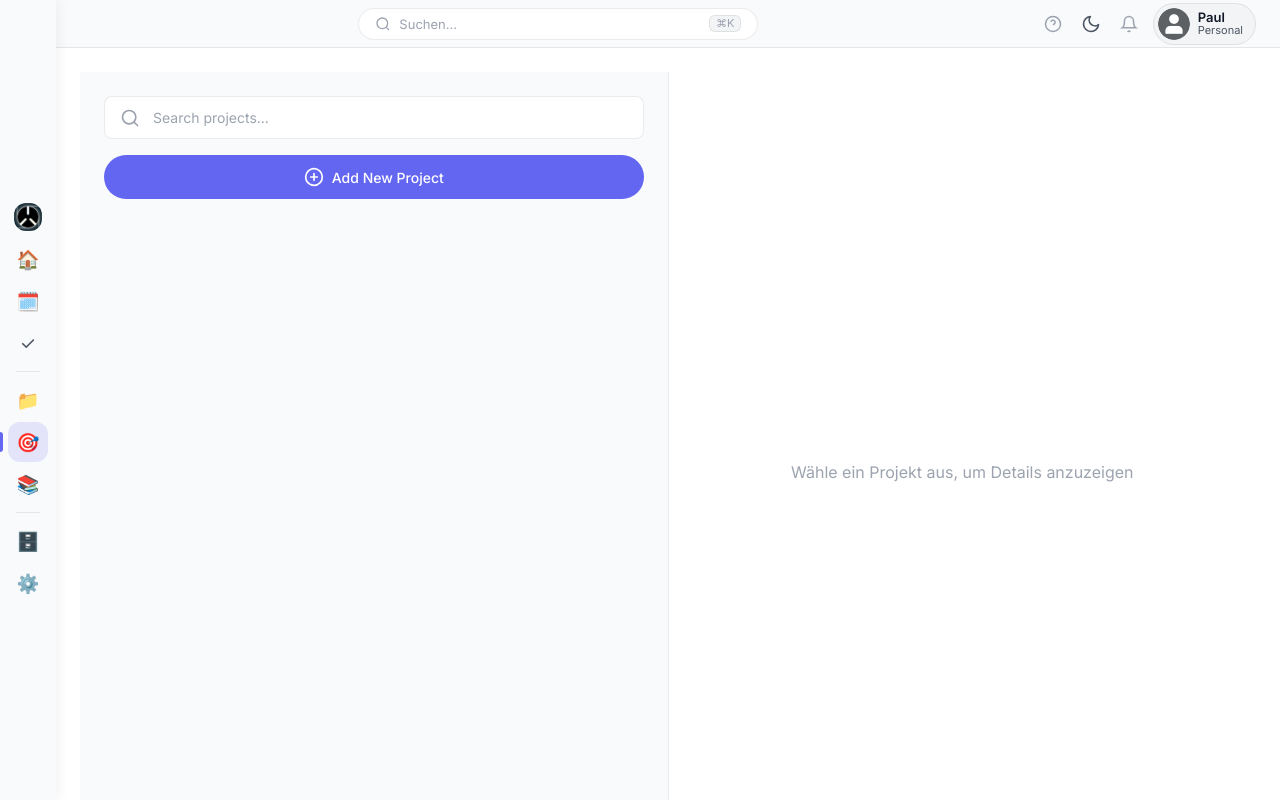
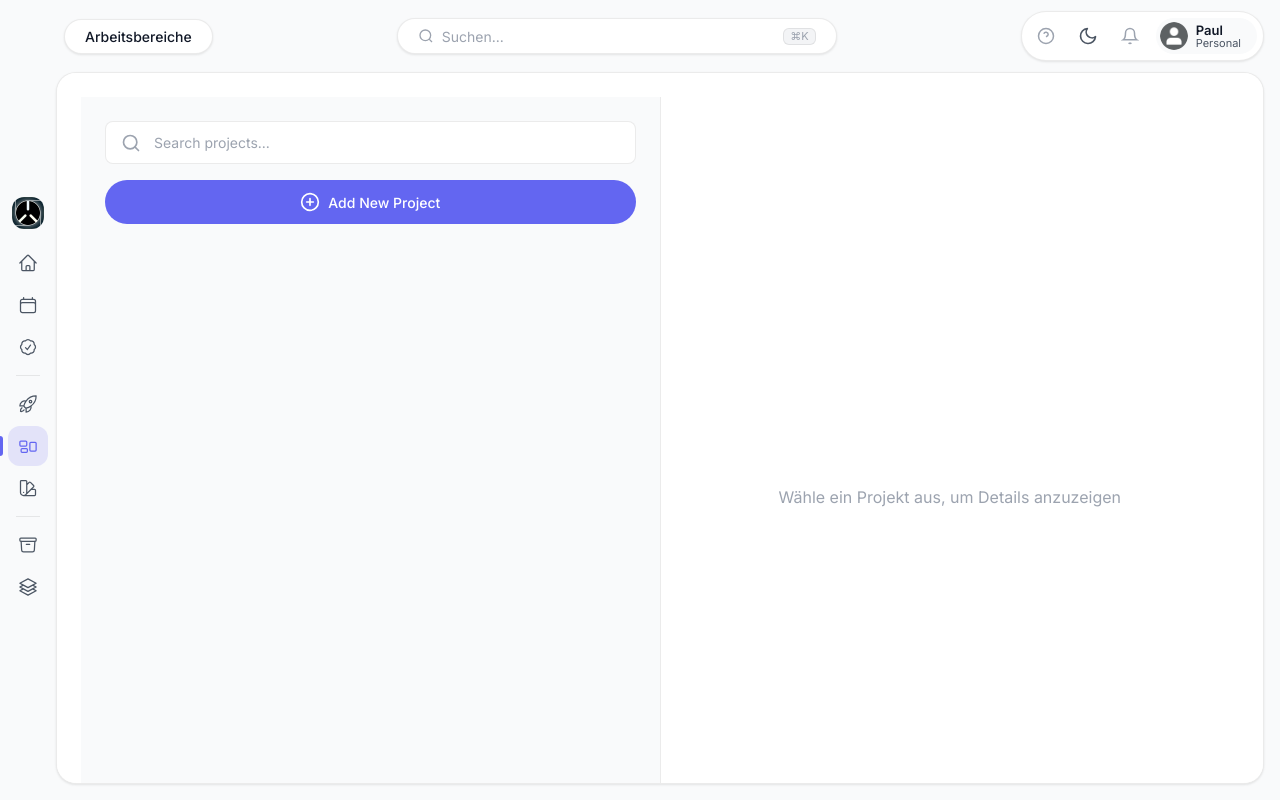
Before and after one commit to Paulito12209/ParaBook, an Angular app in the folder ParaBook/: page /areas in a window 1280 px wide. Built offline with nearby package versions, Linux system fonts and the light colour scheme.

Commit message:
feat: Introduce dynamic header titles based on route data and enhance sidebar navigation with SVG icons.

```diff
--- a/ParaBook/src/app/core/layouts/main-layout/main-layout.scss
+++ b/ParaBook/src/app/core/layouts/main-layout/main-layout.scss
@@ -3,15 +3,16 @@
   height: 100vh;
   width: 100vw;
   overflow: hidden;
-  background-color: var(--bg-primary);
+  background-color: var(--bg-secondary); /* Grauer Hintergrund, auf dem alles schwebt */
 }
 
 .layout-sidebar {
   width: var(--sidebar-width);
   height: 100%;
   flex-shrink: 0;
-  background-color: var(--bg-secondary);
-  box-shadow: var(--shadow-sidebar);
+  background-color: transparent; /* Nutzt den grauen Hintergrund */
+  box-shadow: none; /* User-Wunsch: "Die Sidebar sollte kein Schatten werfen" */
+  border-right: none;
   z-index: 10;
   position: relative;
 }
@@ -31,6 +32,25 @@
 .layout-content {
   flex-grow: 1;
   overflow-y: auto;
-  padding: var(--panel-padding) var(--section-gap);
+  background-color: var(--bg-primary); /* Die eigentliche weiße "Canvas" Fläche */
+  border-radius: 20px; /* Schön abgerundete Ecken */
+  margin: 0 16px 16px 0; /* Abstand zur rechten/unteren Kante */
+  padding: var(--panel-padding);
   scroll-behavior: smooth;
+  box-shadow: var(--shadow-card); /* Canvas wirft einen leichten Schatten auf das Grau */
+  border: var(--divider-thickness) solid var(--border-color);
 }
+
+/* Scrollbar für die weiße Canvas anpassen (etwas Abstand vom Rand) */
+.layout-content::-webkit-scrollbar {
+  width: 6px;
+  height: 6px;
+}
+.layout-content::-webkit-scrollbar-track {
+  background: transparent;
+  margin: 20px;
+}
+.layout-content::-webkit-scrollbar-thumb {
+  background: var(--border-color-hover);
+  border-radius: var(--radius-pill);
+}
--- a/ParaBook/src/app/pages/tasks/tasks.html
+++ b/ParaBook/src/app/pages/tasks/tasks.html
@@ -1,8 +1,7 @@
 <div class="page-container">
   <header class="page-header">
     <div class="header-title">
-      <h1>Aufgaben</h1>
-      <span class="badge">{{ tasks().length }}</span>
+      <span class="badge">{{ tasks().length }}</span> Aufgaben
     </div>
     <div class="header-actions">
       <!-- Quick Add Inline Form -->
--- a/ParaBook/src/app/shared/components/header/header.html
+++ b/ParaBook/src/app/shared/components/header/header.html
@@ -1,11 +1,14 @@
-<!-- Header: 3-Spalten (Logo/Titel | Suche | Actions) -->
+<!-- Header: Transparent mit Floating Pills -->
 <header>
 
     <div class="header-left">
-        <img class="header-logo" src="parabook-logo.png" alt="ParaBook Logo">
+        <!-- Seitentitel Pille (dynamisch) -->
+        <div class="page-pill">
+            <span class="text">{{ pageTitle() }}</span>
+        </div>
     </div>
 
-    <!-- Zentrale Suchleiste -->
+    <!-- Zentrale Suchleiste als schwebende Pille -->
     <div class="header-search">
         <svg class="search-icon" width="16" height="16" viewBox="0 0 24 24" fill="none" stroke="currentColor" stroke-width="2">
             <circle cx="11" cy="11" r="8"/>
@@ -15,6 +18,7 @@
         <kbd class="search-shortcut">⌘K</kbd>
     </div>
 
+    <!-- Aktionen (Icons + Profil) zusammen in einer Pille gebündelt -->
     <div class="header-actions">
         <button class="icon-btn" aria-label="Hilfe">
             <svg width="18" height="18" viewBox="0 0 24 24" fill="none" stroke="currentColor" stroke-width="2">
--- a/ParaBook/src/app/shared/components/header/header.scss
+++ b/ParaBook/src/app/shared/components/header/header.scss
@@ -1,4 +1,4 @@
-/* Header: 3-Spalten-Layout (Referenz-Design) */
+/* Header: Transparent über dem Canvas mit Pills (Referenz-Design) */
 :host {
     display: block;
 }
@@ -7,24 +7,37 @@ header {
     display: flex;
     justify-content: space-between;
     align-items: center;
-    height: var(--header-height);
-    padding: 0 var(--panel-padding);
-    background-color: var(--bg-secondary);
-    border-bottom: var(--divider-thickness) solid var(--border-color);
+    height: 72px; /* Etwas mehr Höhe für den schwebenden Header */
+    padding: 0 16px 0 8px; /* Padding passend zum Canvas-Margin */
+    background-color: transparent; /* Liegt auf dem grauen Layout-Wrapper */
+    border-bottom: none; /* Keine Linie mehr */
     transition: all var(--transition-normal);
     gap: var(--column-gap);
 }
 
-/* Linker Bereich: Logo (nur auf Mobile sichtbar) */
+/* Linker Bereich: Page-Pills */
 .header-left {
     display: flex;
     align-items: center;
+    gap: 8px;
 
-    .header-logo {
-        width: 28px;
-        height: 28px;
-        object-fit: contain;
-        display: none; /* Desktop: Logo ist in Sidebar */
+    .page-pill {
+        display: flex;
+        align-items: center;
+        gap: 6px;
+        background-color: var(--bg-primary);
+        padding: 8px 20px;
+        border-radius: var(--radius-pill);
+        font-size: 14px;
+        font-weight: 500;
+        color: var(--text-primary);
+        box-shadow: var(--shadow-card);
+        border: var(--divider-thickness) solid var(--border-color);
+        transition: box-shadow var(--transition-fast);
+
+        &:hover {
+            box-shadow: var(--shadow-card-hover);
+        }
     }
 }
 
@@ -33,16 +46,17 @@ header {
     display: flex;
     align-items: center;
     gap: var(--btn-icon-gap);
-    height: var(--btn-height-sm);
-    padding: 0 var(--btn-padding-x-md);
+    height: var(--btn-height-md); /* Etwas größer im neuen Design */
+    padding: 0 var(--btn-padding-x-lg);
     background: var(--bg-primary);
     border: var(--divider-thickness) solid var(--border-color);
     border-radius: var(--radius-pill);
     cursor: pointer;
     transition: all var(--transition-fast);
     min-width: 240px;
-    max-width: 400px;
+    max-width: 440px;
     flex: 1;
+    box-shadow: var(--shadow-card); /* Auch die Suche ist eine schwebende Pille */
 
     .search-icon {
         color: var(--text-muted);
@@ -50,7 +64,7 @@ header {
     }
 
     .search-text {
-        font-size: 13px;
+        font-size: 14px;
         color: var(--text-muted);
         flex: 1;
     }
@@ -68,7 +82,7 @@ header {
 
     &:hover {
         border-color: var(--border-color-hover);
-        box-shadow: var(--shadow-card);
+        box-shadow: var(--shadow-card-hover);
     }
 }
 
@@ -76,14 +90,19 @@ header {
 .header-actions {
     display: flex;
     align-items: center;
-    gap: 4px;
+    gap: 6px;
+    background: var(--bg-primary); /* Zusammengefasste Pille für Aktionen rechts */
+    padding: 6px;
+    border-radius: var(--radius-pill);
+    box-shadow: var(--shadow-card);
+    border: var(--divider-thickness) solid var(--border-color);
 
     .icon-btn {
         background: none;
         border: none;
         cursor: pointer;
-        width: var(--icon-btn-size);
-        height: var(--icon-btn-size);
+        width: 36px;
+        height: 36px;
         border-radius: 50%;
         display: flex;
         align-items: center;
@@ -92,31 +111,30 @@ header {
         color: var(--text-muted);
 
         &:hover {
-            background-color: var(--bg-tertiary);
+            background-color: var(--bg-secondary);
             color: var(--text-primary);
         }
     }
 
+    /* Das Profil-Badge ist nun in der Container-Pille */
     .user-profile {
         display: flex;
         align-items: center;
         gap: var(--btn-icon-gap);
-        padding: 4px var(--btn-padding-x-sm) 4px 4px;
-        background-color: var(--bg-tertiary);
-        border: var(--divider-thickness) solid var(--border-color);
+        padding: 4px 16px 4px 4px;
+        background-color: var(--bg-secondary);
         border-radius: var(--radius-pill);
         cursor: pointer;
         transition: all var(--transition-fast);
-        margin-left: 4px;
+        margin-left: 2px;
 
         &:hover {
-            border-color: var(--border-color-hover);
-            box-shadow: var(--shadow-card);
+            background-color: var(--border-color-hover);
         }
 
         .avatar {
-            width: var(--icon-btn-size);
-            height: var(--icon-btn-size);
+            width: 28px;
+            height: 28px;
             border-radius: 50%;
             overflow: hidden;
 
@@ -156,10 +174,7 @@ header {
         position: sticky;
         top: 0;
         z-index: 100;
-    }
-
-    .header-left .header-logo {
-        display: block;
+        margin: 8px;
     }
 
     .header-search {
@@ -170,5 +185,6 @@ header {
 
     .header-actions {
         .user-profile .user-info { display: none; }
+        .user-profile { padding: 4px; }
     }
 }
--- a/ParaBook/src/app/shared/components/header/header.ts
+++ b/ParaBook/src/app/shared/components/header/header.ts
@@ -1,5 +1,7 @@
-import { Component } from '@angular/core';
+import { Component, inject, signal } from '@angular/core';
 import { ThemeToggleComponent } from '../theme-toggle/theme-toggle';
+import { Router, NavigationEnd, ActivatedRoute } from '@angular/router';
+import { filter } from 'rxjs/operators';
 
 @Component({
   selector: 'app-header',
@@ -9,5 +11,21 @@ import { ThemeToggleComponent } from '../theme-toggle/theme-toggle';
   styleUrl: './header.scss',
 })
 export class Header {
+  private router = inject(Router);
+  private route = inject(ActivatedRoute);
 
+  pageTitle = signal<string>('Home');
+
+  constructor() {
+    this.router.events.pipe(
+      filter(event => event instanceof NavigationEnd)
+    ).subscribe(() => {
+      let currentRoute = this.route.root;
+      while (currentRoute.firstChild) {
+        currentRoute = currentRoute.firstChild;
+      }
+      const title = currentRoute.snapshot.data['title'] || 'ParaBook';
+      this.pageTitle.set(title);
+    });
+  }
 }
--- a/ParaBook/src/app/shared/components/sidebar/sidebar.html
+++ b/ParaBook/src/app/shared/components/sidebar/sidebar.html
@@ -1,44 +1,75 @@
 <div class="sidebar-container">
-  <!-- Alle Nav-Items als eine zentrierte Gruppe -->
   <nav class="sidebar-nav">
-    <a routerLink="/dashboard" routerLinkActive="active" class="nav-item" title="Hauptquartier">
+    <a routerLink="/dashboard" class="logo-container" title="ParaBook">
       <img src="parabook-logo.png" alt="ParaBook" class="logo-img">
     </a>
 
     <a routerLink="/dashboard" routerLinkActive="active" class="nav-item" title="Hauptquartier">
-      <span class="icon">🏠</span>
+      <span class="icon">
+        <svg xmlns="http://www.w3.org/2000/svg" fill="none" viewBox="0 0 24 24" stroke-width="1.5" stroke="currentColor">
+          <path stroke-linecap="round" stroke-linejoin="round" d="m2.25 12 8.954-8.955c.44-.439 1.152-.439 1.591 0L21.75 12M4.5 9.75v10.125c0 .621.504 1.125 1.125 1.125H9.75v-4.875c0-.621.504-1.125 1.125-1.125h2.25c.621 0 1.125.504 1.125 1.125V21h4.125c.621 0 1.125-.504 1.125-1.125V9.75M8.25 21h8.25" />
+        </svg>
+      </span>
     </a>
 
     <a routerLink="/meetings" routerLinkActive="active" class="nav-item" title="Meetings">
-      <span class="icon">🗓️</span>
+      <span class="icon">
+        <svg xmlns="http://www.w3.org/2000/svg" fill="none" viewBox="0 0 24 24" stroke-width="1.5" stroke="currentColor">
+          <path stroke-linecap="round" stroke-linejoin="round" d="M6.75 3v2.25M17.25 3v2.25M3 18.75V7.5a2.25 2.25 0 0 1 2.25-2.25h13.5A2.25 2.25 0 0 1 21 7.5v11.25m-18 0A2.25 2.25 0 0 0 5.25 21h13.5A2.25 2.25 0 0 0 21 18.75m-18 0v-7.5A2.25 2.25 0 0 1 5.25 9h13.5A2.25 2.25 0 0 1 21 11.25v7.5" />
+        </svg>
+      </span>
     </a>
 
     <a routerLink="/tasks" routerLinkActive="active" class="nav-item" title="Aufgaben">
-      <span class="icon">✓</span>
+      <span class="icon">
+        <svg xmlns="http://www.w3.org/2000/svg" fill="none" viewBox="0 0 24 24" stroke-width="1.5" stroke="currentColor">
+          <path stroke-linecap="round" stroke-linejoin="round" d="M9 12.75 11.25 15 15 9.75M21 12c0 1.268-.63 2.39-1.593 3.068a3.745 3.745 0 0 1-1.043 3.296 3.745 3.745 0 0 1-3.296 1.043A3.745 3.745 0 0 1 12 21c-1.268 0-2.39-.63-3.068-1.593a3.746 3.746 0 0 1-3.296-1.043 3.745 3.745 0 0 1-1.043-3.296A3.745 3.745 0 0 1 3 12c0-1.268.63-2.39 1.593-3.068a3.745 3.745 0 0 1 1.043-3.296 3.746 3.746 0 0 1 3.296-1.043A3.746 3.746 0 0 1 12 3c1.268 0 2.39.63 3.068 1.593a3.746 3.746 0 0 1 3.296 1.043 3.746 3.746 0 0 1 1.043 3.296A3.745 3.745 0 0 1 21 12Z" />
+        </svg>
+      </span>
     </a>
 
     <div class="nav-divider"></div>
 
     <a routerLink="/projects" routerLinkActive="active" class="nav-item" title="Projekte">
-      <span class="icon">📁</span>
+      <span class="icon">
+        <svg xmlns="http://www.w3.org/2000/svg" fill="none" viewBox="0 0 24 24" stroke-width="1.5" stroke="currentColor">
+          <path stroke-linecap="round" stroke-linejoin="round" d="M15.59 14.37a6 6 0 0 1-5.84 7.38v-4.8m5.84-2.58a14.98 14.98 0 0 0 6.16-12.12A14.98 14.98 0 0 0 9.631 8.41m5.96 5.96a14.926 14.926 0 0 1-5.841 2.58m-.119-8.54a6 6 0 0 0-7.381 5.84h4.8m2.581-5.84a14.927 14.927 0 0 0-2.58 5.84m2.699 2.7c-.103.021-.207.041-.311.06a15.09 15.09 0 0 1-2.448-2.448 14.9 14.9 0 0 1 .06-.312m-2.24 2.39a4.493 4.493 0 0 0-1.757 4.306 4.493 4.493 0 0 0 4.306-1.758M16.5 9a1.5 1.5 0 1 1-3 0 1.5 1.5 0 0 1 3 0Z" />
+        </svg>
+      </span>
     </a>
 
     <a routerLink="/areas" routerLinkActive="active" class="nav-item" title="Arbeitsbereiche">
-      <span class="icon">🎯</span>
+      <span class="icon">
+        <svg xmlns="http://www.w3.org/2000/svg" fill="none" viewBox="0 0 24 24" stroke-width="1.5" stroke="currentColor">
+          <path stroke-linecap="round" stroke-linejoin="round" d="M2.25 7.125C2.25 6.504 2.754 6 3.375 6h6c.621 0 1.125.504 1.125 1.125v3.75c0 .621-.504 1.125-1.125 1.125h-6a1.125 1.125 0 0 1-1.125-1.125v-3.75ZM14.25 8.625c0-.621.504-1.125 1.125-1.125h5.25c.621 0 1.125.504 1.125 1.125v8.25c0 .621-.504 1.125-1.125 1.125h-5.25a1.125 1.125 0 0 1-1.125-1.125v-8.25ZM3.75 16.125c0-.621.504-1.125 1.125-1.125h5.25c.621 0 1.125.504 1.125 1.125v2.25c0 .621-.504 1.125-1.125 1.125h-5.25a1.125 1.125 0 0 1-1.125-1.125v-2.25Z" />
+        </svg>
+      </span>
     </a>
 
     <a routerLink="/resources" routerLinkActive="active" class="nav-item" title="Ressourcen">
-      <span class="icon">📚</span>
+      <span class="icon">
+        <svg xmlns="http://www.w3.org/2000/svg" fill="none" viewBox="0 0 24 24" stroke-width="1.5" stroke="currentColor">
+          <path stroke-linecap="round" stroke-linejoin="round" d="M4.098 19.902a3.75 3.75 0 0 0 5.304 0l6.401-6.402M6.75 21A3.75 3.75 0 0 1 3 17.25V4.125C3 3.504 3.504 3 4.125 3h5.25c.621 0 1.125.504 1.125 1.125v4.072M6.75 21a3.75 3.75 0 0 0 3.75-3.75V8.197M6.75 21h13.125c.621 0 1.125-.504 1.125-1.125v-5.25c0-.621-.504-1.125-1.125-1.125h-4.072M10.5 8.197l2.88-2.88c.438-.439 1.15-.439 1.59 0l3.712 3.713c.44.44.44 1.152 0 1.59l-2.879 2.88M6.75 17.25h.008v.008H6.75v-.008Z" />
+        </svg>
+      </span>
     </a>
 
     <div class="nav-divider"></div>
 
     <a routerLink="/archive" routerLinkActive="active" class="nav-item" title="Archiv">
-      <span class="icon">🗄️</span>
+      <span class="icon">
+        <svg xmlns="http://www.w3.org/2000/svg" fill="none" viewBox="0 0 24 24" stroke-width="1.5" stroke="currentColor">
+          <path stroke-linecap="round" stroke-linejoin="round" d="m20.25 7.5-.625 10.632a2.25 2.25 0 0 1-2.247 2.118H6.622a2.25 2.25 0 0 1-2.247-2.118L3.75 7.5M10 11.25h4M3.375 7.5h17.25c.621 0 1.125-.504 1.125-1.125v-1.5c0-.621-.504-1.125-1.125-1.125H3.375c-.621 0-1.125.504-1.125 1.125v1.5c0 .621.504 1.125 1.125 1.125Z" />
+        </svg>
+      </span>
     </a>
 
     <a routerLink="/system" routerLinkActive="active" class="nav-item" title="System">
-      <span class="icon">⚙️</span>
+      <span class="icon">
+        <svg xmlns="http://www.w3.org/2000/svg" fill="none" viewBox="0 0 24 24" stroke-width="1.5" stroke="currentColor">
+          <path stroke-linecap="round" stroke-linejoin="round" d="M6.429 9.75 2.25 12l4.179 2.25m0-4.5 5.571 3 5.571-3m-11.142 0L2.25 7.5 12 2.25l9.75 5.25-4.179 2.25m0 0L21.75 12l-4.179 2.25m0 0 4.179 2.25L12 21.75 2.25 16.5l4.179-2.25m11.142 0-5.571 3-5.571-3" />
+        </svg>
+      </span>
     </a>
   </nav>
 </div>
--- a/ParaBook/src/app/shared/components/sidebar/sidebar.scss
+++ b/ParaBook/src/app/shared/components/sidebar/sidebar.scss
@@ -16,6 +16,29 @@
   gap: 2px;
   width: 100%;
   padding: 0 8px;
+}
+
+/* Individuelles Logo Styling (kein nav-item) */
+.logo-container {
+  display: flex;
+  align-items: center;
+  justify-content: center;
+  width: 40px;
+  height: 40px;
+  margin-bottom: 8px; /* Etwas Abstand zum ersten echten Nav-Link */
+  border-radius: var(--radius-card);
+  transition: opacity var(--transition-fast);
+
+  &:hover {
+    opacity: 0.8; /* Nur subtiles Feedback */
+  }
+
+  .logo-img {
+    width: 32px; /* Logo etwas prominenter */
+    height: 32px;
+    object-fit: contain;
+    border-radius: var(--radius-card);
+  }
 }
 
 /* Trennlinien zwischen Gruppen */
@@ -40,19 +63,17 @@
   position: relative;
 
   .icon {
-    font-size: 1.15rem;
-    line-height: 1;
+    width: 20px;
+    height: 20px;
     display: flex;
     align-items: center;
     justify-content: center;
-  }
 
-  /* Logo innerhalb des Nav-Items */
-  .logo-img {
-    width: 28px;
-    height: 28px;
-    object-fit: contain;
-    border-radius: var(--radius-card);
+    svg {
+      width: 100%;
+      height: 100%;
+      stroke-width: 1.5;
+    }
   }
 
   /* Tooltip bei Hover */
```
Also changed, not shown: ParaBook/src/app/app.routes.ts (+8 -8 lines).
